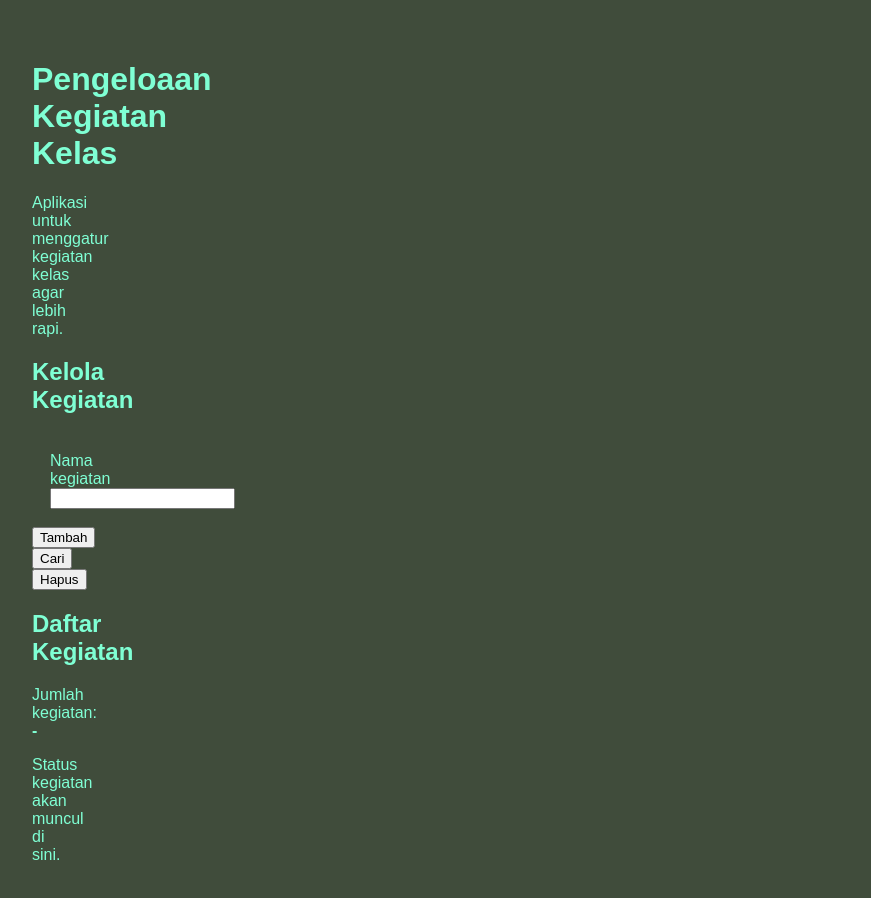
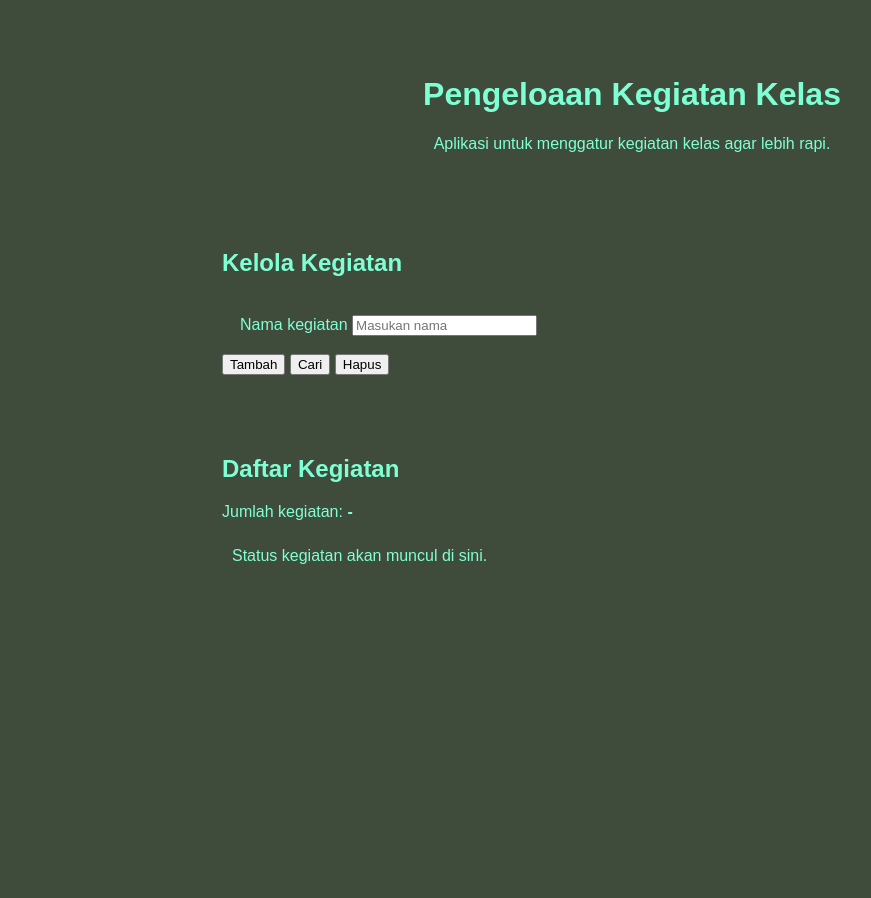
Before and after one commit to ar3974885-boop/ProyekAkhir_2026_4475, a plain HTML site: page index.html in a window 1280 px wide. Shown: the whole page, without its empty margins (8-879 px from the left). After the commit the page ends 800 px from the top, so only its background shows below. Drawn offline with Linux system fonts and the light colour scheme.

Commit message:
update kerangka soal javascript

```diff
--- a/index.html
+++ b/index.html
@@ -28,7 +28,7 @@
            Gunakan type="button" pada ketiga tombol. -->
       <div class="form-baris">
         <label for="inputKegiatan">Nama kegiatan</label>
-        <input type="text" id="" placeholder="">
+        <input type="text" id="inputKegiatan" placeholder="Masukan nama">
       </div>
 
       <div class="aksi">
@@ -46,8 +46,8 @@
            Acuan ID: daftarKegiatan, totalKegiatan, pesanStatus. -->
       <ol id=""></ol>
 
-      <p class="ringkasan">Jumlah kegiatan: <strong id="">-</strong></p>
-      <p id="" aria-live="polite">Status kegiatan akan muncul di sini.</p>
+      <p class="ringkasan">Jumlah kegiatan: <strong id="daftar kegiatan">-</strong></p>
+      <p id="pesanStatus" aria-live="polite">Status kegiatan akan muncul di sini.</p>
     </section>
   </main>
 
--- a/script.js
+++ b/script.js
@@ -120,3 +120,52 @@ document.addEventListener("DOMContentLoaded", function () {
 
 // Area penambahan Function untuk pertemuan berikutnya akan diberikan
 // oleh guru pada saat paket soal berikutnya dibagikan.
+
+// =====================================================================
+// KERANGKA SOAL SABTU, 21 NOVEMBER 2026
+// Tambahkan blok ini pada AKHIR script.js hasil Checkpoint 1 (17 Nov).
+// Jangan menghapus/mengganti kode yang sudah dikerjakan pada 17 Nov.
+// Hapus baris return sementara setelah logika TODO yang sesuai lengkap.
+// =====================================================================
+
+// TODO JS-03, JS-04, JS-05 — Validasi dan penambahan kegiatan
+function tambahKegiatan(daftar, nama) {
+  // TODO JS-03: Simpan nama yang sudah di-trim ke variabel namaBersih.
+  // Jika namaBersih kosong, gunakan return false.
+
+  // TODO JS-04: Gunakan includes() untuk menolak nama duplikat.
+  // Jika kegiatan sudah ada, gunakan return false.
+
+  // TODO JS-05: Gunakan push() untuk menambahkan namaBersih.
+  // Jika penambahan berhasil, gunakan return true.
+
+  return false; // SEMENTARA: ganti/hapus setelah TODO JS-03 s.d. JS-05 selesai
+}
+
+// TODO JS-06 — Pencarian kegiatan
+function cariKegiatan(daftar, nama) {
+  // TODO JS-06: Hilangkan spasi awal/akhir menggunakan trim().
+  // Cari posisi kegiatan dengan indexOf(), lalu kembalikan indeksnya.
+  // Jika tidak ditemukan, indexOf() akan menghasilkan -1.
+
+  return -1; // SEMENTARA: ganti setelah TODO JS-06 selesai
+}
+
+// TODO JS-07 dan JS-08 — Penghapusan kegiatan
+function hapusKegiatan(daftar, nama) {
+  // TODO JS-07: Panggil cariKegiatan(daftar, nama).
+  // Simpan hasilnya dalam variabel indeks.
+
+  // TODO JS-08: Jika indeks bernilai -1, gunakan return false.
+  // Jika ditemukan, hapus satu elemen menggunakan splice().
+  // Kembalikan true jika penghapusan berhasil.
+
+  return false; // SEMENTARA: ganti/hapus setelah TODO JS-07 s.d. JS-08 selesai
+}
+
+// TODO JS-09 — Menghitung jumlah kegiatan
+function hitungJumlahKegiatan(daftar) {
+  // TODO JS-09: Gunakan length dan return untuk menghasilkan jumlah kegiatan.
+
+  return 0; // SEMENTARA: ganti setelah TODO JS-09 selesai
+}
--- a/style.css
+++ b/style.css
@@ -24,18 +24,26 @@ padding: 20px;
 /* TODO CSS-02: Atur lebar konten, posisi, padding, margin,
    border dan border-radius seperlunya. */
 .container {
-width: 2%;
-position: absolute;
+  width: 100%;
+  max-width: 900px;
   padding: 20px;
   margin: auto;
   border: hitam;
-border-radius: 0%;
+  border-radius: 10px;
 }
 
 .kepala-halaman {
+  text-align: center;
+  margin-bottom: 25px;
+  padding: 15px;
 }
 
 .panel {
+  background-color: #404c3b;
+  padding: 20px;
+  margin-bottom: 20px;
+  border: #404c3b;
+  border-radius: 10px;
 }
 
 /* TODO CSS-03: Atur ukuran input, padding, jarak antar elemen,
@@ -46,6 +54,7 @@ width: auto;
 }
 
 .form-baris label {
+  display: inline;
 }
 
 .form-baris input {
@@ -69,10 +78,18 @@ width: auto;
 }
 
 #pesanStatus {
+  padding: 10px;
+  margin-top: 10px;
+  border-radius: 10px;
+  border-color: 10px;
 }
 
 #pesanStatus.berhasil {
+  color: blue;
+  background-color: aliceblue;
 }
 
 #pesanStatus.gagal {
+  color: #ef1515;
+  background-color: aliceblue;
 }
```
Lines whose indentation alone changed are shown as unchanged.
